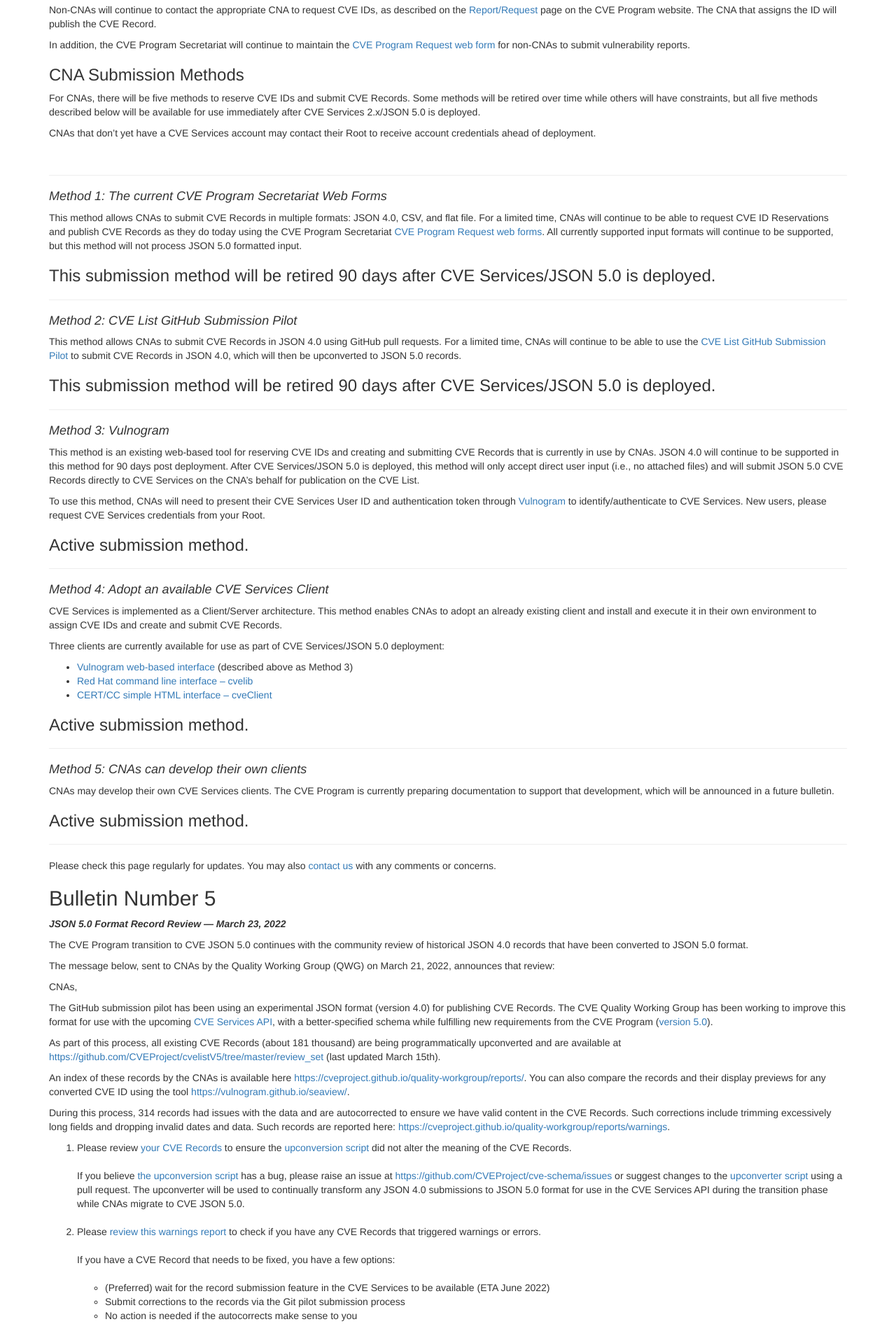
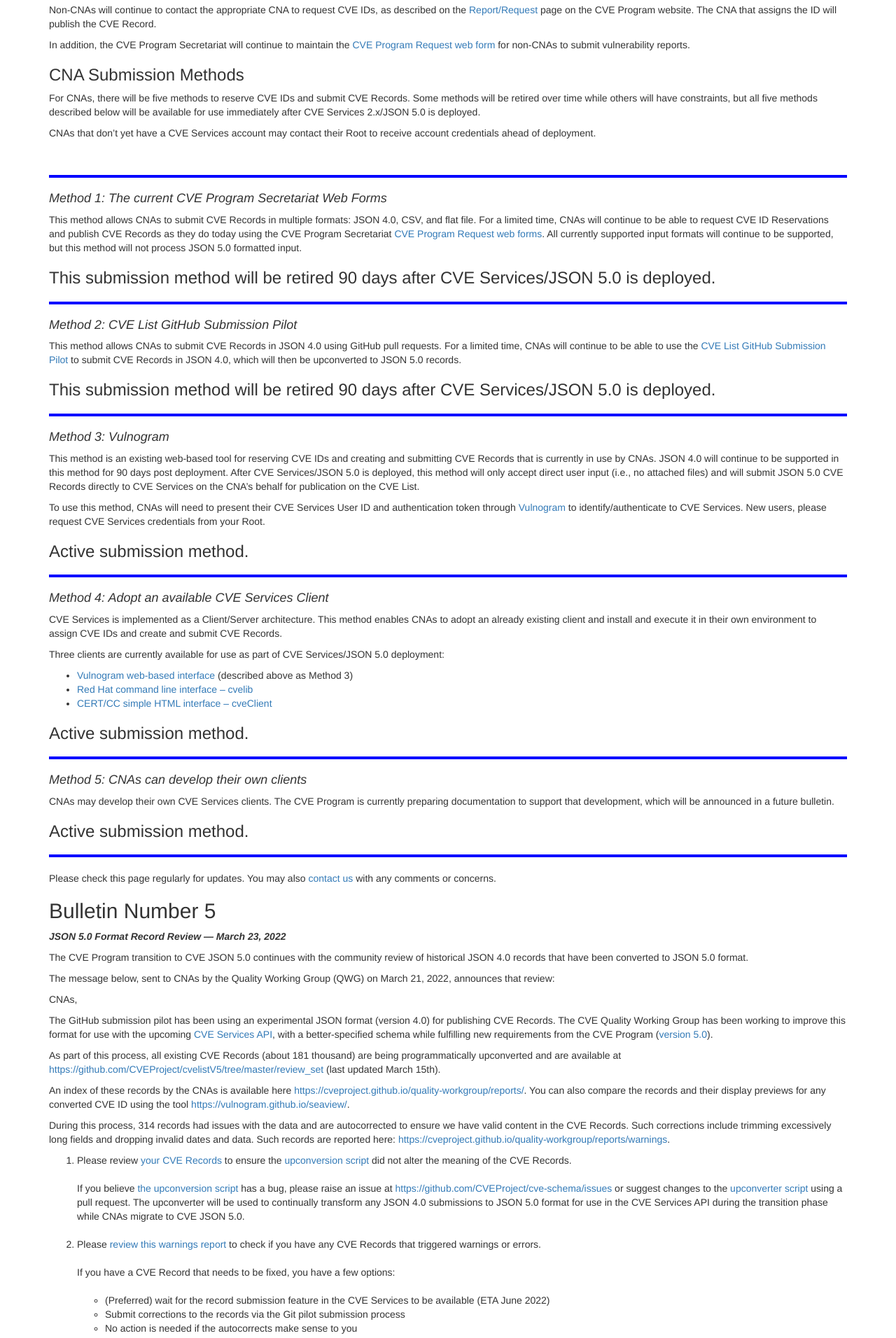
Before and after one commit to CVEProject/cveproject.github.io, a Jekyll site: the page built from automation-transition.md, in a window 1280 px wide. Shown: the part 723-2635 px from the top of the page at 70% size. Built offline with Jekyll 4.4.1, drawn with Linux system fonts in a browser that asks for light colours; nearby versions of some CDN libraries.

Commit message:
Update automation-transition.md

```diff
--- a/automation-transition.md
+++ b/automation-transition.md
@@ -32,7 +32,7 @@ CNAs that don’t yet have a CVE Services account may contact their Root to rece
 
 <br/>
 
-------
+<hr style="border:2px solid blue">
 
 <h4><i>Method 1: The current CVE Program Secretariat Web Forms</i></h4>
 
@@ -41,7 +41,7 @@ For a limited time, CNAs will continue to be able to request CVE ID Reservations
 
 <h3>This submission method will be retired 90 days after CVE Services/JSON 5.0 is deployed.</h3>
 
-------
+<hr style="border:2px solid blue">
 
 <h4><i>Method 2: CVE List GitHub Submission Pilot</i></h4>
 
@@ -50,7 +50,7 @@ For a limited time, CNAs will continue to be able to use the [CVE List GitHub Su
 
 <h3>This submission method will be retired 90 days after CVE Services/JSON 5.0 is deployed.</h3>
 
-------
+<hr style="border:2px solid blue">
 
 <h4><i>Method 3: Vulnogram</i></h4>
 
@@ -61,7 +61,7 @@ To use this method, CNAs will need to present their CVE Services User ID and aut
 
 <h3>Active submission method.</h3>
 
-------
+<hr style="border:2px solid blue">
 
 <h4><i>Method 4: Adopt an available CVE Services Client</i></h4>
 
@@ -75,7 +75,7 @@ Three clients are currently available for use as part of CVE Services/JSON 5.0 d
 
 <h3>Active submission method.</h3>
 
-------
+<hr style="border:2px solid blue">
 
 <h4><i>Method 5: CNAs can develop their own clients</i></h4>
 
@@ -83,7 +83,7 @@ CNAs may develop their own CVE Services clients. The CVE Program is currently pr
 
 <h3>Active submission method.</h3>
 
-------
+<hr style="border:2px solid blue">
 
 Please check this page regularly for updates. You may also [contact us](https://cveform.mitre.org/) with any comments or concerns.
 
```
